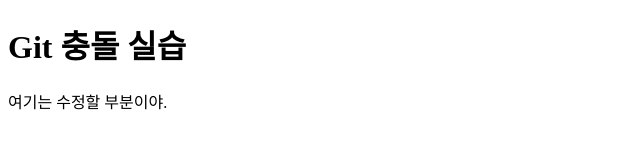
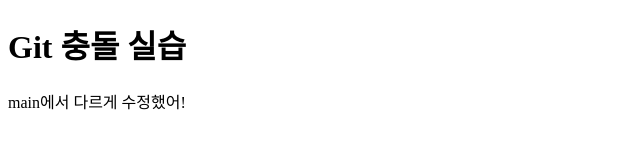
Before and after one commit to donghyun0707/conflict-test, a plain HTML site: page index.html in a window 1280 px wide. Shown: the full height of the page, 0-640 px from the left. Drawn offline with Linux system fonts and the light colour scheme.

Commit message:
main에서 문단 수정

```diff
--- a/index.html
+++ b/index.html
@@ -6,6 +6,6 @@
 </head>
 <body>
     <h1>Git 충돌 실습</h1>
-    <p>여기는 수정할 부분이야.</p>
+    <p>main에서 다르게 수정했어!</p>
 </body>
 </html>
```
